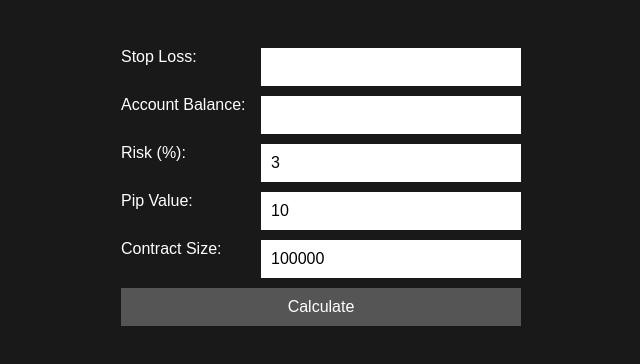
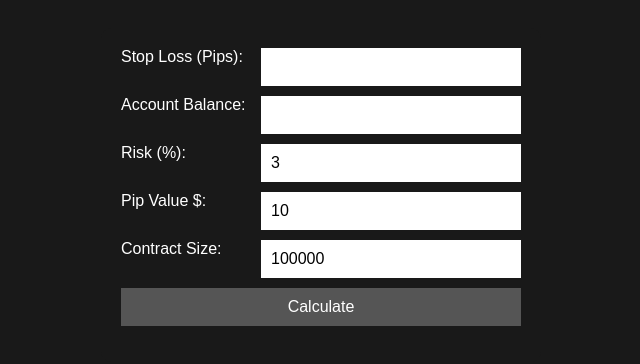
Before and after one commit to allan99999/notionwidgets, a plain HTML site: page positioncalc.html in a window 1280 px wide. Shown: the full height of the page, 319-959 px from the left. Drawn offline with Linux system fonts and the light colour scheme.

Commit message:
Update positioncalc.html

```diff
--- a/positioncalc.html
+++ b/positioncalc.html
@@ -70,7 +70,7 @@
     <div class="container">
 
         <div class="form-group">
-            <label for="stopLoss">Stop Loss:</label>
+            <label for="stopLoss">Stop Loss (Pips):</label>
             <input type="number" id="stopLoss" required>
         </div>
 
@@ -85,7 +85,7 @@
         </div>
 
         <div class="form-group">
-            <label for="pipValue">Pip Value:</label>
+            <label for="pipValue">Pip Value $:</label>
             <input type="number" id="pipValue" value="10" required>
         </div>
 
```
